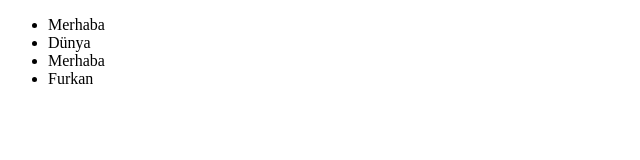
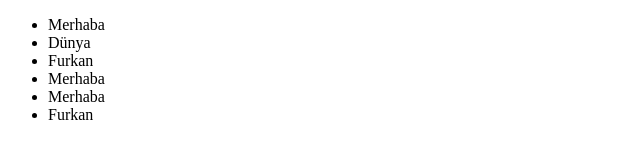
Before and after one commit to Mirza358/kodluyoruzilkrepo, a plain HTML site: page index.html in a window 1280 px wide. Shown: the whole page, without its empty margins (0-640 px from the left). Drawn offline with Linux system fonts and the light colour scheme.

Commit message:
Change submitted

```diff
--- a/index.html
+++ b/index.html
@@ -9,6 +9,8 @@
 	<ul>
 		<li>Merhaba</li>
 		<li>Dünya</li>
+		<li>Furkan</li>
+		<li>Merhaba</li>
 		<li>Merhaba</li>
 		<li>Furkan</li>
 	</ul>
```
